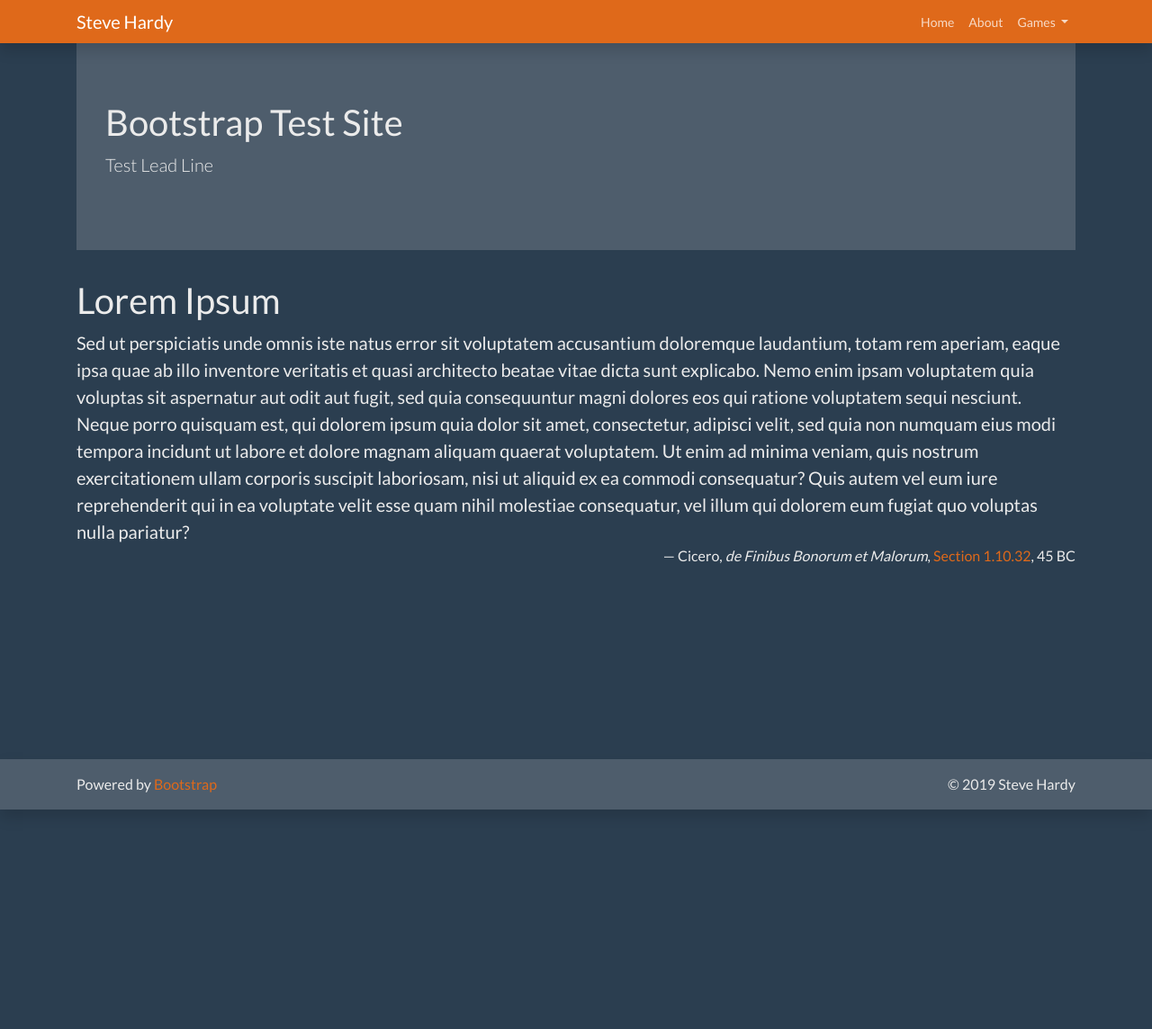
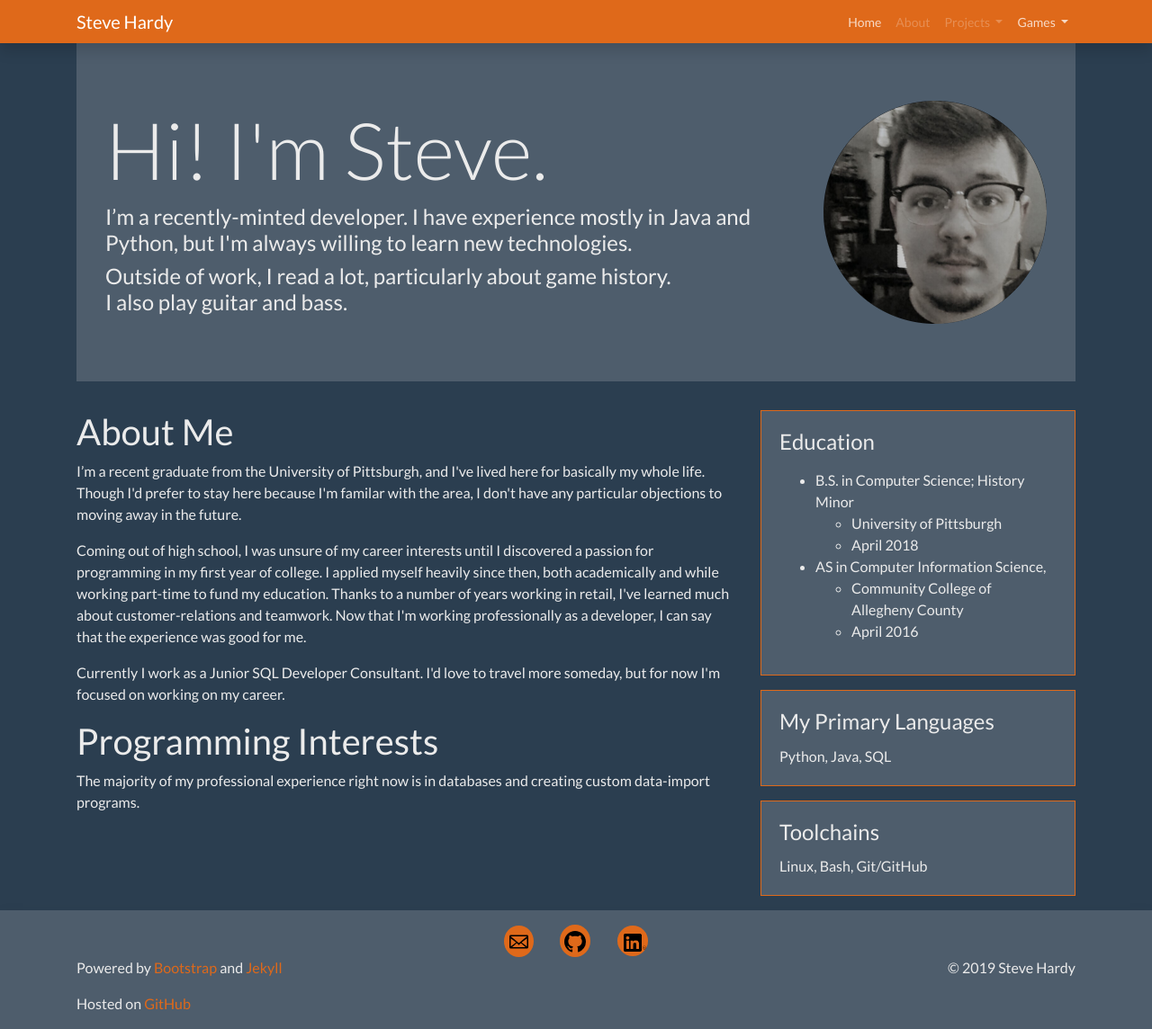
Before and after one commit to stevehardy325/stevehardy325.github.io, a Jekyll site: the page built from index.html, in a window 1280 px wide. Shown: the whole page at 90% size. Built offline with Jekyll 4.4.1, drawn with Linux system fonts in a browser that asks for light colours; nearby versions of some CDN libraries; a style sheet for code colours, icons or effects is not loaded; before the commit the page ends 900 px from its top, so only the background shows below that.

Commit message:
First Working Copy

```diff
--- a/_includes/navigation.html
+++ b/_includes/navigation.html
@@ -11,8 +11,17 @@
         <li class="nav-item">
           <a class="nav-link" href="/">Home</a>
         </li>
-        <li class="nav-item">
-          <a class="nav-link" href="/about">About</a>
+        <li class="nav-item ">
+          <a class="nav-link disabled" href="/about">About</a>
+        </li>
+        <li class="nav-item dropdown">
+          <a class="nav-link dropdown-toggle disabled" href="#" id="navbarDropdownMenuLink" role="button" data-toggle="dropdown" aria-haspopup="true" aria-expanded="false">
+            Projects
+          </a>
+          <div class="dropdown-menu" aria-labelledby="navbarDropdownMenuLink">
+            <a class="dropdown-item" href="#">?</a>
+            <a class="dropdown-item disabled" href="#">????</a>
+          </div>
         </li>
         <li class="nav-item dropdown">
           <a class="nav-link dropdown-toggle" href="#" id="navbarDropdownMenuLink" role="button" data-toggle="dropdown" aria-haspopup="true" aria-expanded="false">
--- a/_includes/sticky_footer.html
+++ b/_includes/sticky_footer.html
@@ -1,8 +1,37 @@
 <div id="footer" class="container-fluid noflex-footer bg-secondary shadow">
-  <div class="container">
-    <div class="footerflex">
-          <p>Powered by <a href="https://getbootstrap.com/">Bootstrap</a></p>
-          <p>© 2019 Steve Hardy</p>
-        </div>
-  </div>
+	<div class="container">
+		<div class="row">
+			<div class="col">
+
+			</div>
+			<div class="col-2">
+				<div style="display:flex;justify-content:space-between;align-items:center;">
+					<span class="rounded-circle bg-primary" style="padding:4px 6px 5px 6px;"><a href="mailto:stevehardy325@gmail.com"><img src="/assets/images/mail.svg" alt="E-Mail" height="24px"></a>
+					</span>
+
+					<span class="rounded-circle bg-primary" style="padding:5px;"><a href="https://github.com/stevehardy325"><img src="/assets/images/mark-github.svg" alt="GitHub" height="24px"></a></span>
+					<span class="rounded-circle bg-primary" style="padding:5px 2px 5px 7px;"><a href="https://www.linkedin.com/in/stevehardy325/"><img src="/assets/images/In-Black-34px-R.png" alt="LinkedIn" height="20px"></a></span>
+				</div>
+			</div>
+			<div class="col">
+
+			</div>
+
+
+
+		</div>
+
+
+		<div class="row">
+			<div class="col">
+				<p>Powered by <a href="https://getbootstrap.com/">Bootstrap</a> and <a href="https://jekyllrb.com/">Jekyll</a></p>
+				<p>Hosted on <a href="https://github.com">GitHub</a></p>
+			</div>
+			<div class="col">
+				<div class="float-right">
+					<p>© 2019 Steve Hardy</p>
+				</div>
+			</div>
+		</div>
+	</div>
 </div>
--- a/index.html
+++ b/index.html
@@ -1,21 +1,75 @@
 ---
 layout: default
-title: Home
+title: About
 ---
-    <div class="jumbotron">
-      <h1>Bootstrap Test Site</h1>
-      <p class="lead">Test Lead Line</p>
-    </div>
-    <h1>Lorem Ipsum</h1>
-    <blockquote class="blockquote">
-      <p class="mb-0">Sed ut perspiciatis unde omnis iste natus error sit voluptatem accusantium doloremque laudantium, totam
-        rem aperiam, eaque ipsa quae ab illo inventore veritatis et quasi architecto beatae vitae dicta sunt explicabo. Nemo
-        enim ipsam voluptatem quia voluptas sit aspernatur aut odit aut fugit, sed quia consequuntur magni dolores eos qui ratione
-        voluptatem sequi nesciunt. Neque porro quisquam est, qui dolorem ipsum quia dolor sit amet, consectetur, adipisci velit,
-        sed quia non numquam eius modi tempora incidunt ut labore et dolore magnam aliquam quaerat voluptatem. Ut enim ad minima
-        veniam, quis nostrum exercitationem ullam corporis suscipit laboriosam, nisi ut aliquid ex ea commodi consequatur? Quis
-        autem vel eum iure reprehenderit qui in ea voluptate velit esse quam nihil molestiae consequatur, vel illum qui dolorem
-        eum fugiat quo voluptas nulla pariatur?
-      </p>
-      <footer class="blockquote-footer text-right">Cicero, <cite title="de Finibus Bonorum et Malorum">de Finibus Bonorum et Malorum</cite>, <a href="https://www.lipsum.com/">Section 1.10.32</a>, 45 BC</footer>
-    </blockquote>
+<div class="jumbotron">
+	<div class="d-inline-flex" style="width:100%;justify-content:space-between;align-items:center;object-fit:contain">
+		<div style="flex:4">
+			<h1 class="display-2">Hi! I'm Steve.</h1>
+			<h4>I’m a recently-minted developer. I have experience mostly in Java and Python, but I'm always willing to learn new technologies.</h4>
+			<h4>Outside of work, I read a lot, particularly about game history.<br /> I also play guitar and bass.</h4>
+		</div>
+
+
+		<img src="/assets/images/selfie.png" alt="" style="height: auto;flex:1;">
+	</div>
+
+
+</div>
+
+
+
+<div class="row" style="align-items: stretch;">
+	<div class="col">
+
+		<h1>About Me</h1>
+		<p>I’m a recent graduate from the University of Pittsburgh, and I've lived here for basically my whole life. Though I'd prefer to stay here because I'm familar with the area, I don't have any particular objections to moving away in the future. </p>
+		<p>Coming out of high school, I was unsure of my career interests until I discovered a passion for programming in my first year of college. I applied myself heavily since then, both academically and while working part-time to fund my education. Thanks to a number of years working in retail, I've learned much about customer-relations and teamwork. Now that I'm working professionally as a developer, I can say that the experience was good for me.</p>
+		<p>Currently I work as a Junior SQL Developer Consultant. I'd love to travel more someday, but for now I'm focused on working on my career.</p>
+
+		<h1>Programming Interests</h1>
+		<p>The majority of my professional experience right now is in databases and creating custom data-import programs.</p>
+
+	</div>
+	<div class="col-4">
+		<div class="card border-primary mb-3">
+			<div class="card-body">
+				<h4 class="card-title">Education</h4>
+				<p class="card-text">
+					<ul>
+						<li>B.S. in Computer Science; History Minor
+							<ul>
+								<li>University of Pittsburgh</li>
+								<li>April 2018</li>
+							</ul>
+						</li>
+						<li>AS in Computer Information Science,
+							<ul>
+								<li>Community College of Allegheny County</li>
+								<li>April 2016</li>
+							</ul>
+						</li>
+					</ul>
+				</p>
+			</div>
+		</div>
+
+		<div class="card border-primary mb-3">
+			<div class="card-body">
+				<h4 class="card-title">My Primary Languages</h4>
+				<p class="card-text">
+					Python, Java, SQL
+				</p>
+			</div>
+		</div>
+
+		<div class="card border-primary mb-3">
+			<div class="card-body">
+				<h4 class="card-title">Toolchains</h4>
+				<p class="card-text">
+					Linux, Bash, Git/GitHub
+				</p>
+			</div>
+		</div>
+	</div>
+</div>
```
Also changed, not shown: about.html (+13 -15 lines).
